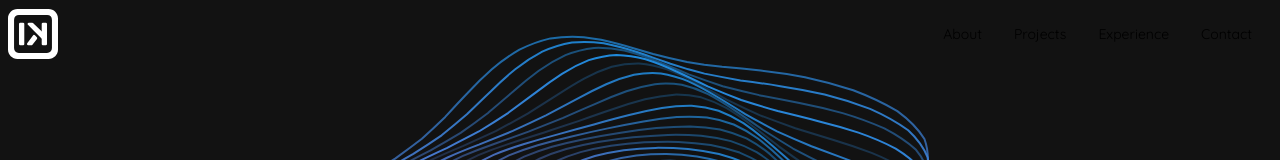
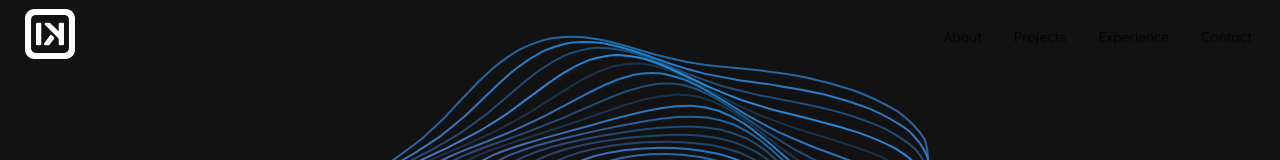
Before and after one commit to IsmailYaman/portfolio-v2, a Next.js app: page / in a window 1280 px wide. Shown: the top 160 px of the page. Built offline with nearby package versions, Linux system fonts and the light colour scheme; a web font is replaced by a local one.

Commit message:
Menu items are now dynamic

```diff
--- a/app/components/header/header.tsx
+++ b/app/components/header/header.tsx
@@ -1,30 +1,24 @@
 import React from "react";
 import Logo from "./logo";
 import DropDownMenu from "./dropdownMenu";
+import {headerLinks} from "../../data/data"
 
 const Header = () => {
     return (
         <div className="navbar bg-transparent absolute z-10 top-0">
             <div className="container mx-auto">
                 <div className="flex-1">
-                    <a className="cursor-pointer" href="/">
+                    <a className="btn btn-ghost hover:bg-transparent" href="/">
                         <Logo mode="white" />
                     </a>
                 </div>
                 <div className="flex-none sm:block hidden">
                     <ul className="menu menu-horizontal px-1">
-                        <li>
-                            <a href="#">About</a>
-                        </li>
-                        <li>
-                            <a href="#">Projects</a>
-                        </li>
-                        <li>
-                            <a href="#">Experience</a>
-                        </li>
-                        <li>
-                            <a href="#">Contact</a>
-                        </li>
+                        {headerLinks.map((link) => (
+                            <li>
+                                <a href="#" className="capitalize">{link}</a>
+                            </li>
+                        ))}
                     </ul>
                 </div>
                 <div className="navbar-end sm:hidden">
--- a/app/data/data.tsx
+++ b/app/data/data.tsx
@@ -1,3 +1,7 @@
+export const aboutSkills = ["Frontend Developer", "Backend Developer", "Designer", "Game Developer", "3D Artist"];
+
+export const headerLinks = ["about", "projects", "experience", "contact"];
+
 export const about = {
     photo: "/img/ismail.jpg",
     title: "Hello! I'm Ismail.",
@@ -5,8 +9,6 @@ export const about = {
     body2: "I am passionate about building functional and aesthetically appealing solutions. With a versatile skill set encompassing frontend/backend development, game design, and more, I specialize in crafting captivating digital experiences that exceed expectations.",
     body3: "Outside of work, you'll find me either working out in the gym or under the hood of my car. Bodybuilding and tinkering on cars are a relaxing and enjoyable activity for me.",
 };
-
-export const aboutSkills = ["Frontend Developer", "Backend Developer", "Designer", "Game Developer", "3D Artist"];
 
 export const socials = [
     {
```
